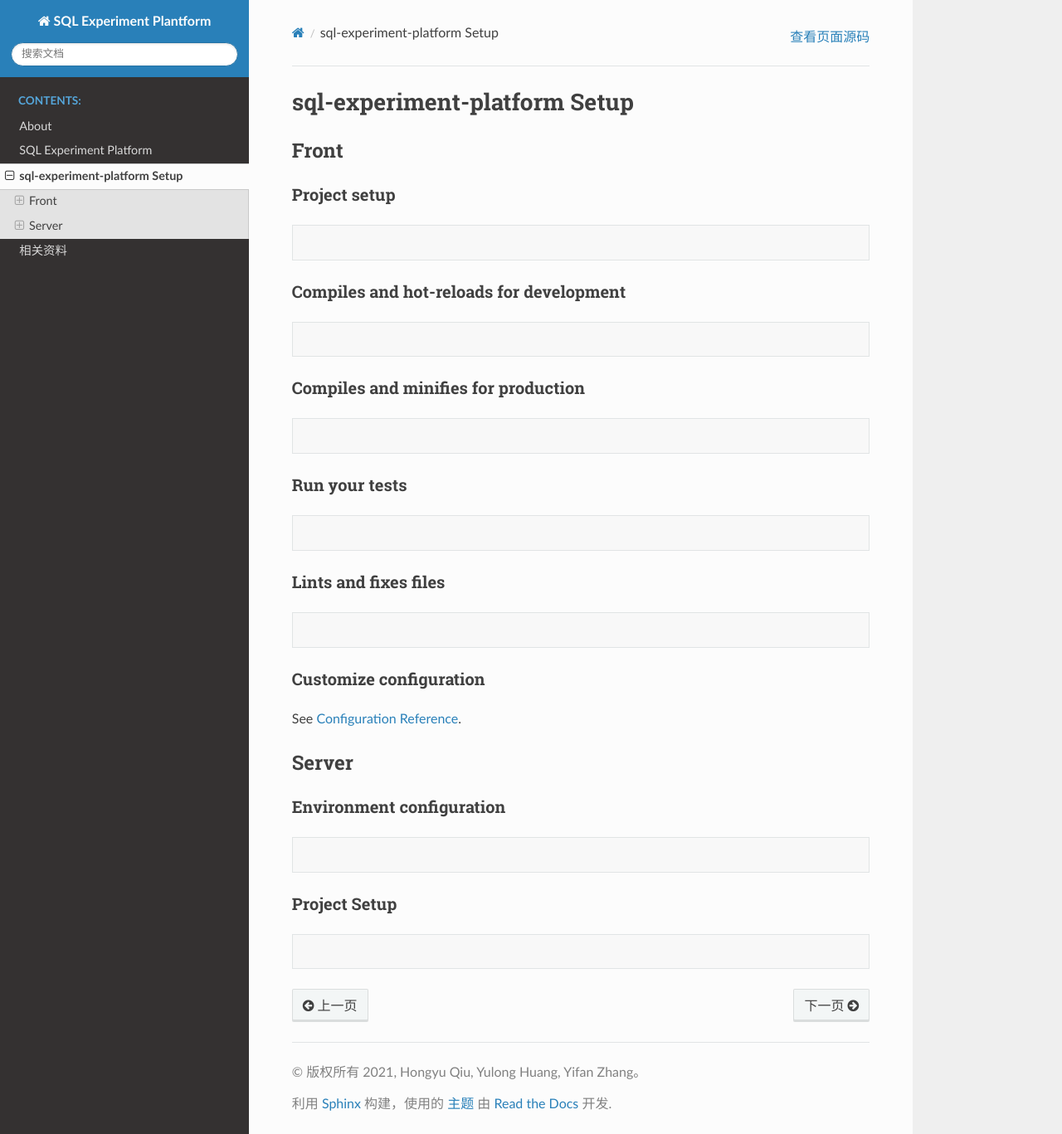
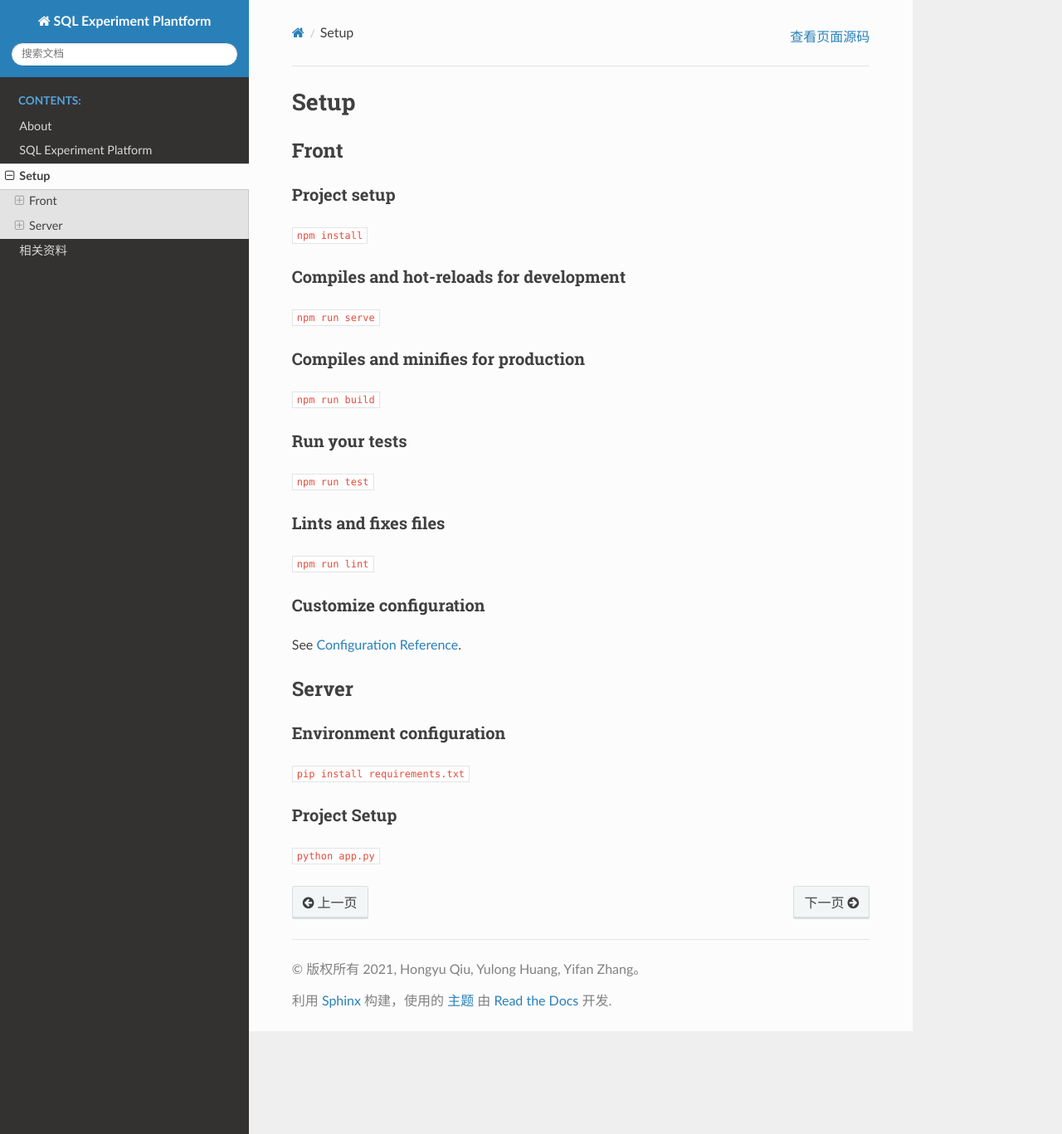
Before and after one commit to QQQHY/SQL-Experiment-Plantform, a Sphinx documentation site: the page built from docs/source/setup.md, in a window 1280 px wide and 1367 px high. Shown: the whole window at 83% size. Built offline with Sphinx 7.4.7 and the Read the Docs theme 2.0.0, drawn with Linux system fonts in a browser that asks for light colours.

Commit message:
Update setup.md

````diff
--- a/docs/source/setup.md
+++ b/docs/source/setup.md
@@ -1,31 +1,26 @@
-# sql-experiment-platform Setup
+# Setup
 
 ## Front
 
 ### Project setup
 
-```npm install
-```
+`npm install`
 
 ### Compiles and hot-reloads for development
 
-```npm run serve
-```
+`npm run serve`
 
 ### Compiles and minifies for production
 
-```npm run build
-```
+`npm run build`
 
 ### Run your tests
 
-```npm run test
-```
+`npm run test`
 
 ### Lints and fixes files
 
-```npm run lint
-```
+`npm run lint`
 
 ### Customize configuration
 
@@ -35,10 +30,8 @@ See [Configuration Reference](https://cli.vuejs.org/config/).
 
 ### Environment configuration
 
-```pip install requirements.txt
-```
+`pip install requirements.txt`
 
 ### Project Setup
 
-```python app.py
-```
+`python app.py`
````
